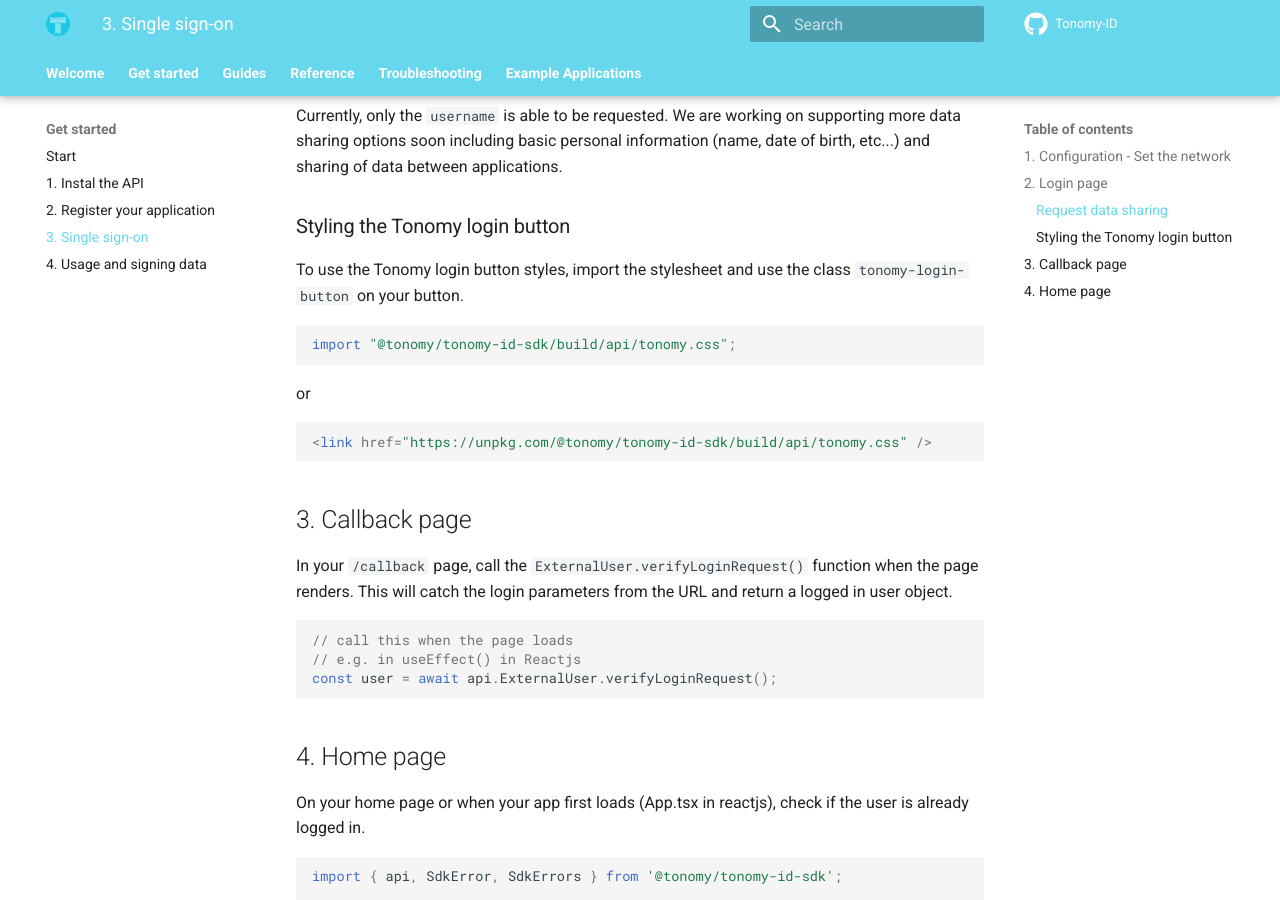
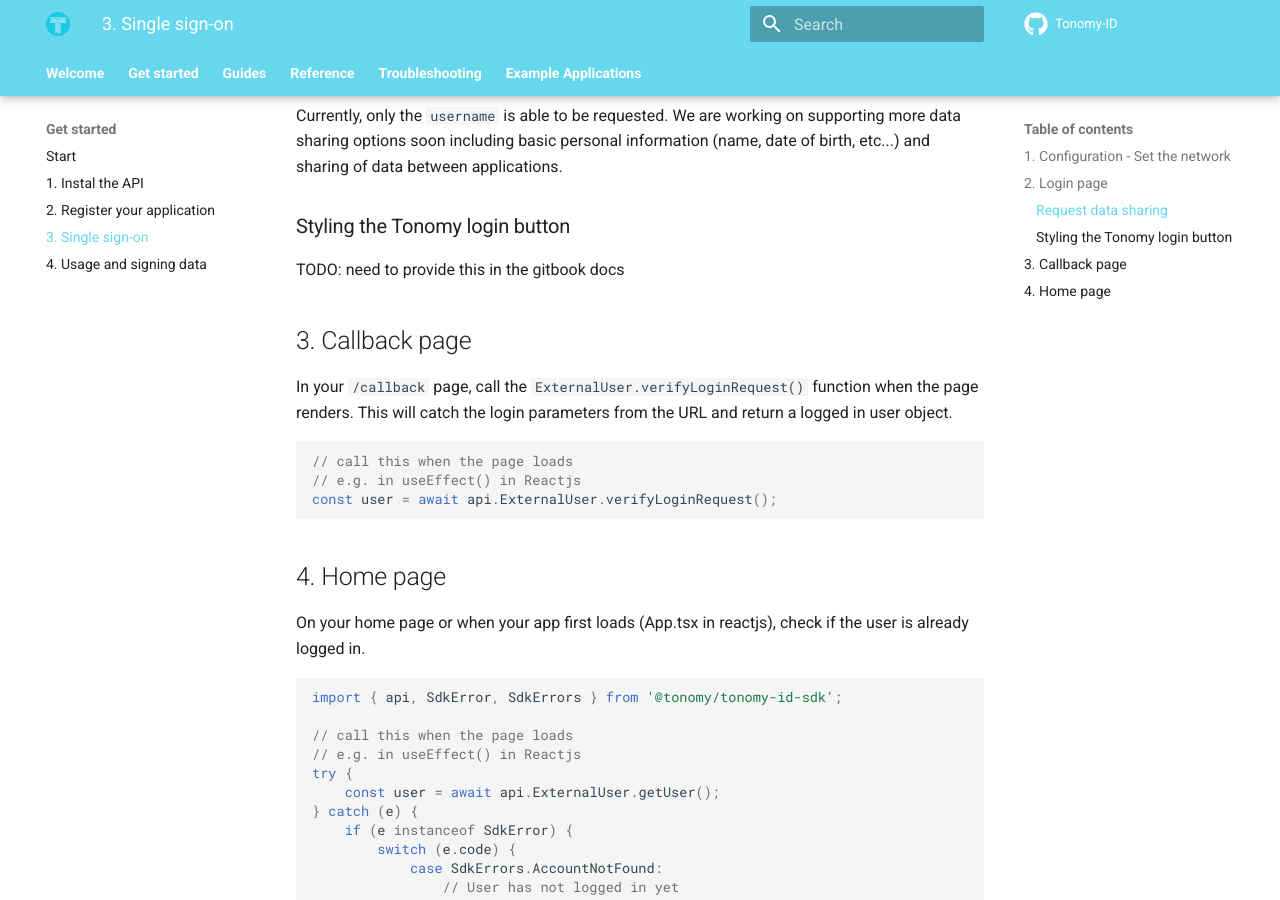
Before and after one commit to Tonomy-Foundation/Tonomy-ID-SDK, an MkDocs documentation site: the page built from docs/start/single-sign-on.md, in a window 1280 px wide and 900 px high, scrolled down 1131 px. Built offline with MkDocs 1.6.1 and Material for MkDocs 9.7.7, drawn with Linux system fonts in a browser that asks for light colours; comment, search, counter and statistics services are not loaded.

Commit message:
chore: removed unused tonomy.css export

````diff
--- a/docs/start/single-sign-on.md
+++ b/docs/start/single-sign-on.md
@@ -46,17 +46,7 @@
 
 ### Styling the Tonomy login button
 
-To use the Tonomy login button styles, import the stylesheet and use the class `tonomy-login-button` on your button.
-
-```typescript
-import "@tonomy/tonomy-id-sdk/build/api/tonomy.css";
-```
-
-or
-
-```html
-<link href="https://unpkg.com/@tonomy/tonomy-id-sdk/build/api/tonomy.css" />
-```
+TODO: need to provide this in the gitbook docs
 
 ## 3. Callback page
 
````
Also changed, not shown: src/api/tonomy.css (deleted, +0 -12 lines), 1 other file.
